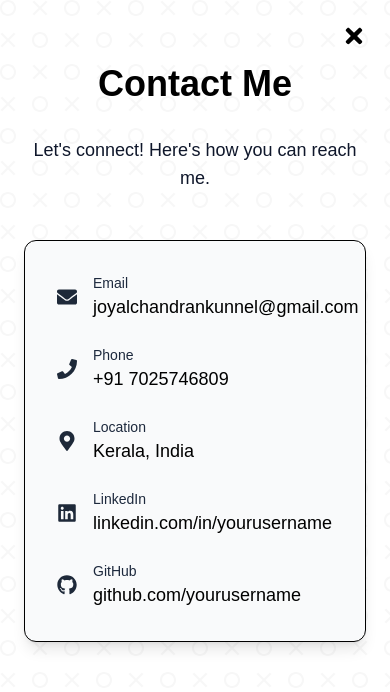
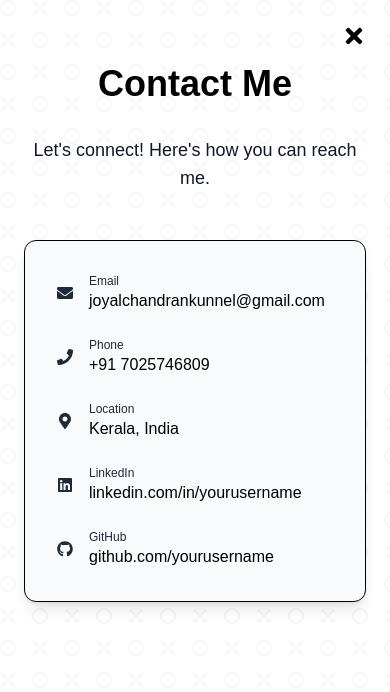
Before and after one commit to Joyalcj4/Portfolio-Website, a React (Vite) app: page /contact in a window 390 px wide. Shown: the top 692 px of the page. Built offline with nearby package versions, Linux system fonts and the light colour scheme; a web font is replaced by a local one.

Commit message:
mobile changes

```diff
--- a/src/pages/Contact.jsx
+++ b/src/pages/Contact.jsx
@@ -3,8 +3,8 @@ import { FaTimes } from "react-icons/fa";
 import { useNavigate } from "react-router-dom";
 
 
-export default function Contact({com=false, onClose}) {
-    const navigate = useNavigate();
+export default function Contact({ com = false, onClose }) {
+  const navigate = useNavigate();
   return (
     <div className="min-h-screen px-6 py-16 text-black">
       <button
@@ -45,22 +45,23 @@ export default function Contact({com=false, onClose}) {
 function ContactItem({ icon, label, value, link }) {
   return (
     <div className="flex items-center space-x-4 text-left">
-      <div className="text-gray-800 text-xl">{icon}</div>
+      <div className="text-gray-800 text-base sm:text-xl">{icon}</div>
       <div>
-        <p className="text-sm text-slate-800">{label}</p>
+        <p className="text-xs sm:text-sm text-slate-800">{label}</p>
         {link ? (
           <a
             href={link}
             target="_blank"
             rel="noopener noreferrer"
-            className="text-lg hover:text-slate-500 transition"
+            className="text-base sm:text-lg hover:text-slate-500 transition"
           >
             {value}
           </a>
         ) : (
-          <p className="text-lg ">{value}</p>
+          <p className="text-base sm:text-lg">{value}</p>
         )}
       </div>
     </div>
+
   );
 }
--- a/src/pages/Info.jsx
+++ b/src/pages/Info.jsx
@@ -56,7 +56,7 @@ export default function Info({com=false,onClose}) {
 
         {/* Roadmap Section */}
         <div className="relative">
-          <div className="absolute top-1/2 left-0 w-full h-1 bg-black z-0"></div>
+          <div className="absolute top-1/2 left-0 w-full h-1 bg-black z-0 opacity-0 sm:opacity-100 md:opacity-100"></div>
           <div className="grid grid-cols-1 sm:grid-cols-4 gap-10 relative z-10">
             {steps.map((step, idx) => (
               <div key={idx} className="flex flex-col items-center text-center">
--- a/src/pages/SelectionWheel.jsx
+++ b/src/pages/SelectionWheel.jsx
@@ -54,7 +54,7 @@ const RadialMenu = ({ onSelect }) => {
   );
 
   return (
-    <div className="relative w-156 h-156 sm:w-102 sm:h-102 md:w-156 md:h-156 border rounded-full shadow-2xl flex items-center justify-center">
+    <div className="relative w-60 h-60 sm:w-102 sm:h-102 md:w-156 md:h-156 border rounded-full shadow-2xl flex items-center justify-center">
       {renderSegment('projects', 'Projects', 'top-0 left-0 rounded-tl-full origin-bottom-right','See my works')}
       {renderSegment('skills', 'Skills', 'top-0 right-0 rounded-tr-full origin-bottom-left','Always learning')}
       {renderSegment('about', 'About', 'bottom-0 left-0 rounded-bl-full origin-top-right','The story')}
--- a/src/pages/herosection.jsx
+++ b/src/pages/herosection.jsx
@@ -2,6 +2,7 @@ import { FaDownload } from "react-icons/fa";
 import { TypeAnimation } from "react-type-animation";
 import { useState } from "react";
 import { FaBars, FaTimes } from "react-icons/fa";
+import { Link } from "react-router-dom";
 
 
 export default function HeroSection() {
@@ -19,10 +20,10 @@ export default function HeroSection() {
 
                     {/* Desktop Menu */}
                     <ul className="hidden md:flex gap-6 text-sm font-medium">
-                        <li><a href="about" className="hover:text-gray-600">About</a></li>
-                        <li><a href="skills" className="hover:text-gray-600">Skills</a></li>
-                        <li><a href="projects" className="hover:text-gray-600">Projects</a></li>
-                        <li><a href="contact" className="hover:text-gray-600">Contact</a></li>
+                        <li><Link to="/about" className="hover:text-gray-600">About</Link></li>
+                        <li><Link to="/skills" className="hover:text-gray-600">Skills</Link></li>
+                        <li><Link to="/projects" className="hover:text-gray-600">Projects</Link></li>
+                        <li><Link to="/contact" className="hover:text-gray-600">Contact</Link></li>
                     </ul>
 
                     {/* Mobile Icon */}
```
